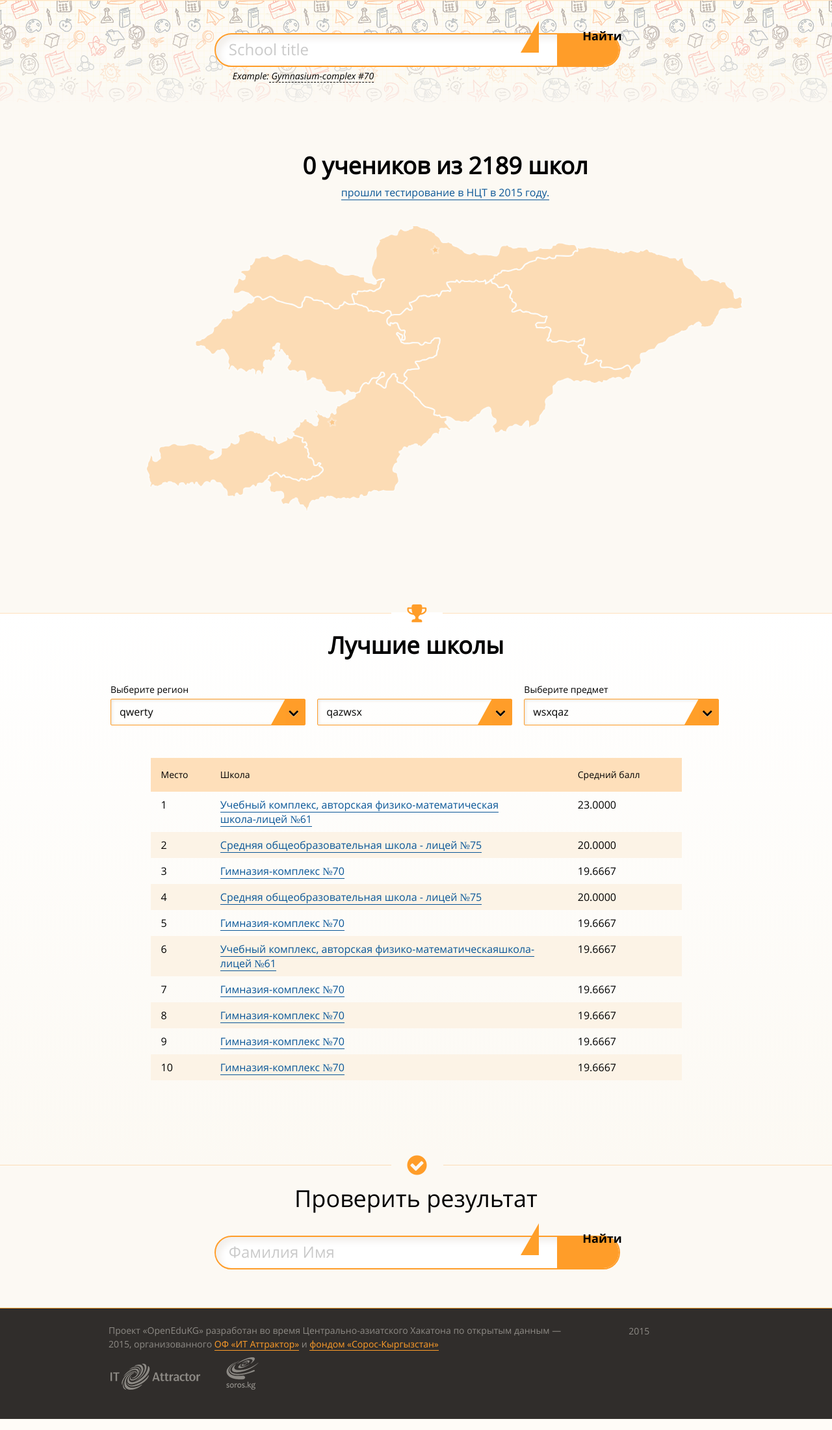
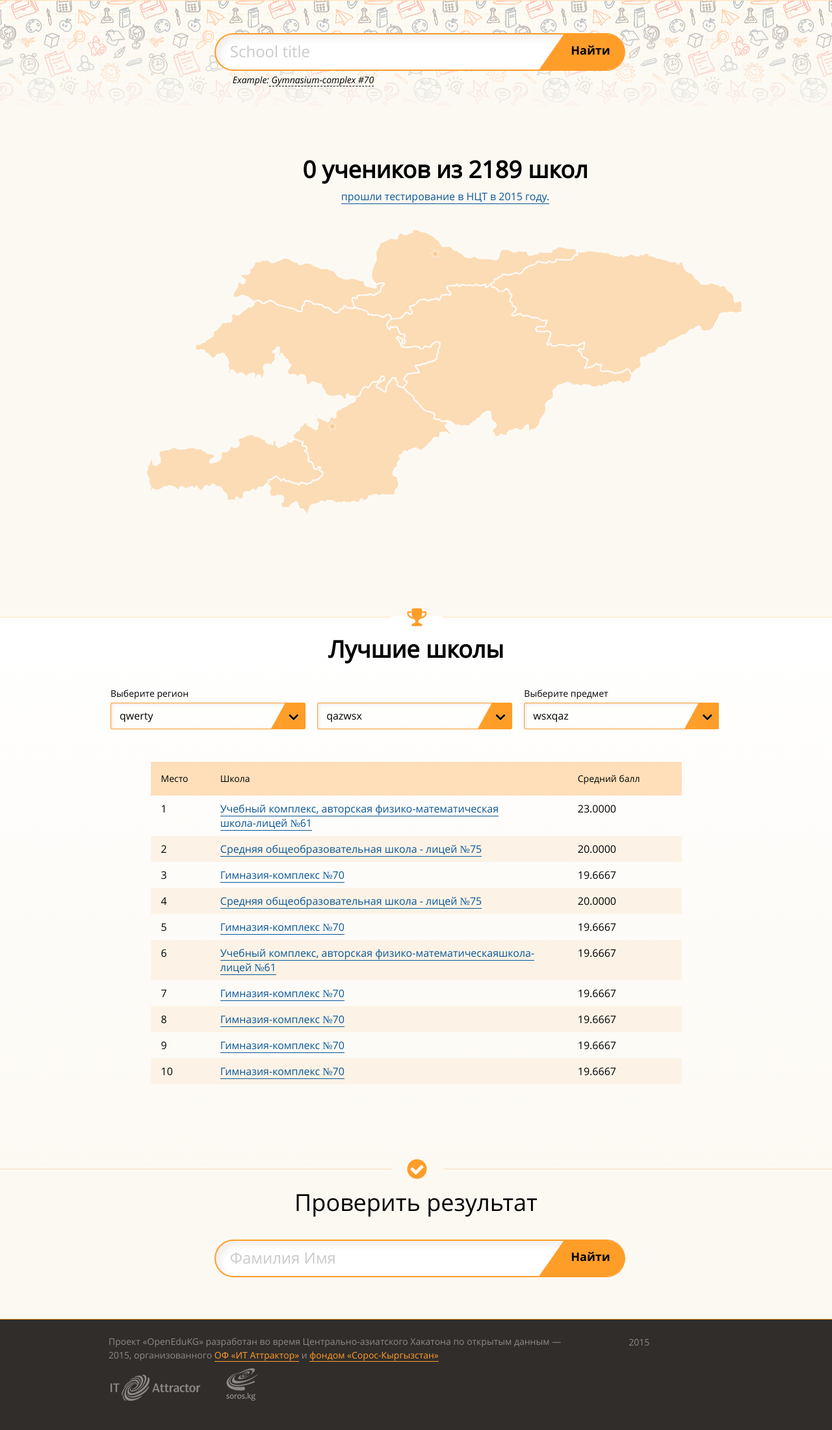
Before and after one commit to ITAttractor/educationkg, a Django app: page / in a window 1280 px wide. Shown: the part 95-2295 px from the top of the page at 65% size. Run offline with Django 3.2, Linux system fonts and the light colour scheme; data comes from the database, SQL or seed files in the repository; data that the repository does not hold is empty; some libraries are stand-ins or nearby versions.

Commit message:
#73 поправила кроссбраузерность

```diff
--- a/web-application/ntc/static/css/style.css
+++ b/web-application/ntc/static/css/style.css
@@ -234,15 +234,20 @@ footer {
   margin: 0 17%; }
   .input-search-block .input-search {
     width: 620px;
-    border: 2px solid #ff9d29;
+    border-top: 2px solid #ff9d29;
+    border-right: none;
+    border-bottom: 2px solid #ff9d29;
+    border-left: 2px solid #ff9d29;
     -webkit-border-radius: 50px;
     -moz-border-radius: 50px;
     border-radius: 50px;
+    padding: 12px 5px;
     background: #ffffff;
     -webkit-box-shadow: inset 7px 7px 10px 0px rgba(89, 56, 16, 0.08);
     -moz-box-shadow: inset 7px 7px 10px 0px rgba(89, 56, 16, 0.08);
     box-shadow: inset 7px 7px 10px 0px rgba(89, 56, 16, 0.08);
     position: relative;
+    overflow: hidden;
     /* Firefox 19+ */
     /* Firefox 18- */ }
     .input-search-block .input-search input {
@@ -250,10 +255,9 @@ footer {
       outline: none;
       width: 75%;
       margin-left: 15px;
+      line-height: 24px;
       font-size: 24px;
-      line-height: 24px;
-      background: transparent;
-      padding: 10px 5px; }
+      background: transparent; }
     .input-search-block .input-search ::-webkit-input-placeholder {
       color: #cacaca;
       font-family: 'open_sansregular'; }
@@ -281,12 +285,17 @@ footer {
       cursor: pointer; }
       .input-search-block .input-search .search-btn::before {
         content: "";
-        position: relative;
-        top: -22px;
-        left: -28px;
-        border-style: solid;
-        border-width: 0 0 49px 28px;
-        border-color: transparent transparent #ff9f29 transparent; }
+        position: absolute;
+        top: 0px;
+        left: -19px;
+        width: 40px;
+        height: 55px;
+        background: #ff9d29;
+        transform: skew(-35deg, 0deg);
+        -webkit-transform: skew(-35deg, 0deg);
+        -moz-transform: skew(-35deg, 0deg);
+        -o-transform: skew(-35deg, 0deg);
+        -ms-transform: skew(-35deg, 0deg); }
       .input-search-block .input-search .search-btn button {
         background: transparent;
         border: 0;
@@ -296,9 +305,9 @@ footer {
         font-family: 'open_sansbold';
         vertical-align: baseline;
         position: relative;
-        top: -9px;
-        left: 11px;
-        padding: 0px 6px 0px 0px;
+        top: 13px;
+        left: -2px;
+        padding: 0px 21px 0px 13px;
         cursor: pointer; }
 
 .search-school {
--- a/web-application/ntc/static/css/style.scss
+++ b/web-application/ntc/static/css/style.scss
@@ -305,50 +305,42 @@ footer {
   margin: 0 17%;
   .input-search {
     width: 620px;
-    border: 2px solid #ff9d29;
+    border-top: 2px solid #ff9d29;
+    border-right: none;
+    border-bottom: 2px solid #ff9d29;
+    border-left: 2px solid #ff9d29;
     -webkit-border-radius: 50px;
     -moz-border-radius: 50px;
     border-radius: 50px;
-
+    padding: 12px 5px;
     background: #ffffff;
     -webkit-box-shadow: inset 7px 7px 10px 0px rgba(89, 56, 16, 0.08);
     -moz-box-shadow: inset 7px 7px 10px 0px rgba(89, 56, 16, 0.08);
     box-shadow: inset 7px 7px 10px 0px rgba(89, 56, 16, 0.08);
     position: relative;
+    overflow: hidden;
     input {
       border: 0;
       outline: none;
       width: 75%;
       margin-left: 15px;
+      line-height: 24px;
       font-size: 24px;
-      line-height: 24px;
+
       background: transparent;
-      padding: 10px 5px;
+
     }
-    ::-webkit-input-placeholder {
-      color: #cacaca;
-      font-family: 'open_sansregular';
-    }
-    ::-moz-placeholder {
-      color: #cacaca;
-      font-family: 'open_sansregular';
-    }
-    /* Firefox 19+ */
-    :-moz-placeholder {
-      color: #cacaca;
-      font-family: 'open_sansregular';
-    }
-    /* Firefox 18- */
-    :-ms-input-placeholder {
-      color: #cacaca;
-      font-family: 'open_sansregular';
-    }
+    ::-webkit-input-placeholder {color:#cacaca; font-family: 'open_sansregular'; }
+      ::-moz-placeholder          {color:#cacaca; font-family: 'open_sansregular';}/* Firefox 19+ */
+      :-moz-placeholder           {color:#cacaca; font-family: 'open_sansregular';}/* Firefox 18- */
+      :-ms-input-placeholder      {color:#cacaca; font-family: 'open_sansregular';}
     .search-btn {
       position: absolute;
       height: 100%;
       top: 0;
       right: 0;
       background: #ff9d29;
+
       -webkit-border-top-right-radius: 100px;
       -webkit-border-bottom-right-radius: 100px;
       -moz-border-radius-topright: 100px;
@@ -358,13 +350,19 @@ footer {
       cursor: pointer;
       &::before {
         content: "";
-        position: relative;
-        top: -22px;
-        left: -28px;
-        border-style: solid;
-        border-width: 0 0 49px 28px;
-        border-color: transparent transparent #ff9f29 transparent;
+        position: absolute;
+        top: 0px;
+        left: -19px;
+        width: 40px;
+        height: 55px;
+        background: #ff9d29;
+        transform: skew(-35deg, 0deg) ;
+        -webkit-transform: skew(-35deg, 0deg) ;
+        -moz-transform: skew(-35deg, 0deg) ;
+        -o-transform: skew(-35deg, 0deg) ;
+        -ms-transform: skew(-35deg, 0deg) ;
       }
+
 
       button {
         background: transparent;
@@ -375,9 +373,9 @@ footer {
         font-family: 'open_sansbold';
         vertical-align: baseline;
         position: relative;
-        top: -9px;
-        left: 11px;
-        padding: 0px 6px 0px 0px;
+        top: 13px;
+        left: -2px;
+        padding: 0px 21px 0px 13px;
         cursor: pointer;
       }
     }
```
Also changed, not shown: 1 other file.
